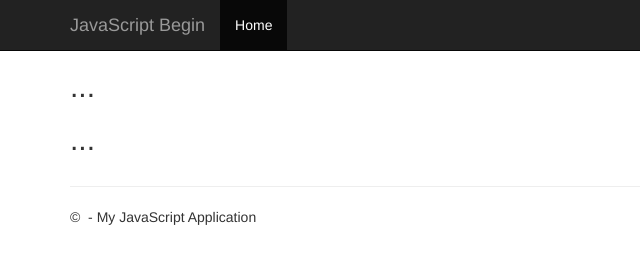
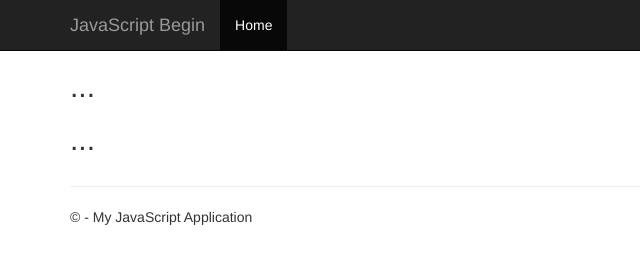
Before and after one commit to MackMendes/JavascriptBegin.LGroup, a plain HTML site: page Home/index.html in a window 1280 px wide. Shown: the full height of the page, 0-640 px from the left. Drawn offline with Linux system fonts and the light colour scheme.

Commit message:
Retirar o span footer

```diff
--- a/Home/index.html
+++ b/Home/index.html
@@ -73,7 +73,7 @@
 
         <hr />
         <footer>
-            <p>&copy; <label id="lbltimeNow"></label> - My JavaScript Application</p>
+            <p>&copy; - My JavaScript Application</p>
         </footer>
     </div>
 </body>
```
